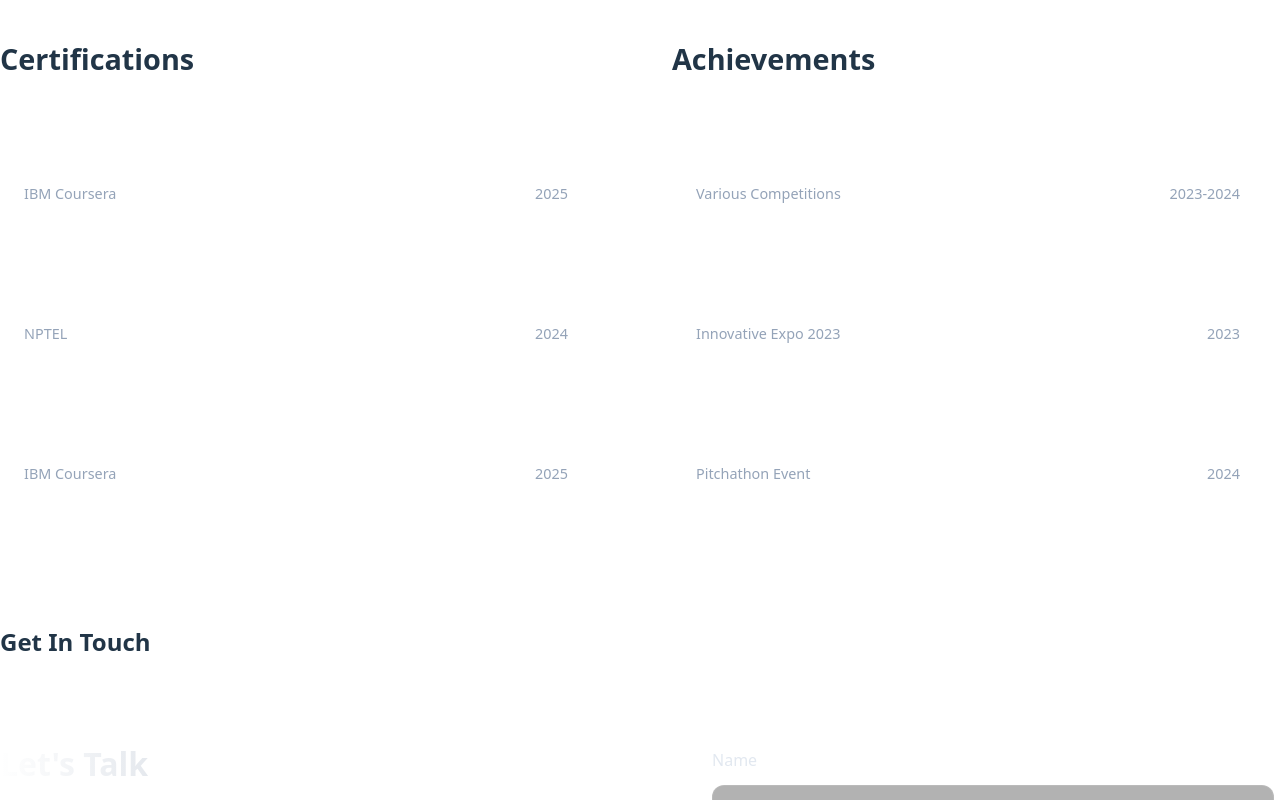
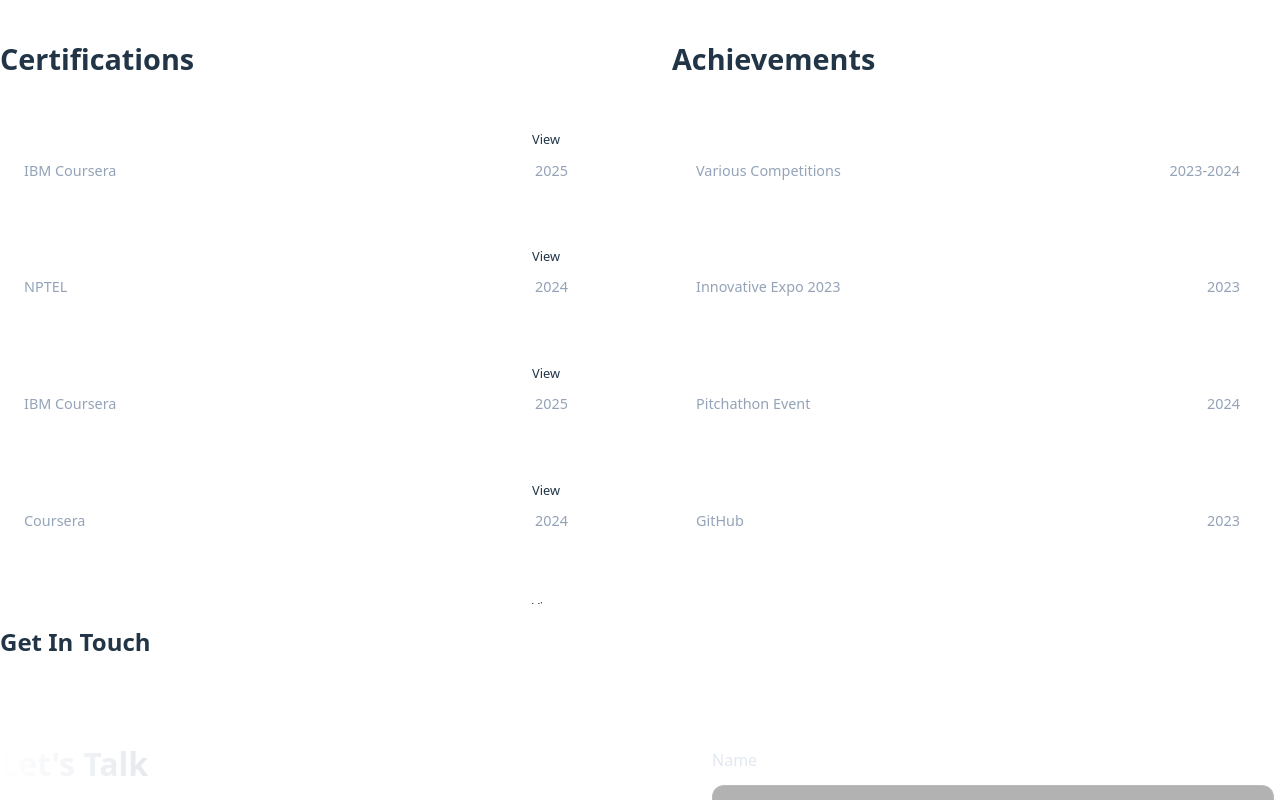
Before and after one commit to Bhrighu12/Personal-Website, a React (Vite) app in the folder client/: page / in a window 1280 px wide. Shown: the part 2080-2880 px from the top of the page. Built offline with nearby package versions, Linux system fonts and the light colour scheme; the HTML template or start-up script is replaced by a standard one.

Commit message:
ViewCertificateEnabled

```diff
--- a/client/src/components/Certificates.jsx
+++ b/client/src/components/Certificates.jsx
@@ -3,16 +3,16 @@
 
 const Certificates = () => {
     const certificates = [
-        { name: 'Java Programming', issuer: 'IBM Coursera', date: '2025' },
-        { name: 'Introduction to AIML', issuer: 'NPTEL', date: '2024' },
-        { name: 'Introduction to Software Engineering', issuer: 'IBM Coursera', date: '2025' },
-        { name: 'Node.js Bootcamp', issuer: 'Coursera', date: '2024' },
-        { name: 'Full Stack Web Dev', issuer: 'FreeCodeCamp', date: '2022' },
-        { name: 'Python for Data Science', issuer: 'EdX', date: '2023' },
-        { name: 'AWS Cloud Practitioner', issuer: 'AWS', date: '2024' },
-        { name: 'Docker & Kubernetes', issuer: 'Udemy', date: '2024' },
-        { name: 'Agile Methodologies', issuer: 'LinkedIn Learning', date: '2023' },
-        { name: 'Cyber Security Basics', issuer: 'Google', date: '2022' }
+        { name: 'Java Programming', issuer: 'IBM Coursera', date: '2025', pdf: '/certificates/placeholder.pdf' },
+        { name: 'Introduction to AIML', issuer: 'NPTEL', date: '2024', pdf: '/certificates/placeholder.pdf' },
+        { name: 'Introduction to Software Engineering', issuer: 'IBM Coursera', date: '2025', pdf: '/certificates/placeholder.pdf' },
+        { name: 'Node.js Bootcamp', issuer: 'Coursera', date: '2024', pdf: '/certificates/placeholder.pdf' },
+        { name: 'Full Stack Web Dev', issuer: 'FreeCodeCamp', date: '2022', pdf: '/certificates/placeholder.pdf' },
+        { name: 'Python for Data Science', issuer: 'EdX', date: '2023', pdf: '/certificates/placeholder.pdf' },
+        { name: 'AWS Cloud Practitioner', issuer: 'AWS', date: '2024', pdf: '/certificates/placeholder.pdf' },
+        { name: 'Docker & Kubernetes', issuer: 'Udemy', date: '2024', pdf: '/certificates/placeholder.pdf' },
+        { name: 'Agile Methodologies', issuer: 'LinkedIn Learning', date: '2023', pdf: '/certificates/placeholder.pdf' },
+        { name: 'Cyber Security Basics', issuer: 'Google', date: '2022', pdf: '/certificates/placeholder.pdf' }
     ];
 
     const achievements = [
@@ -55,7 +55,37 @@
                         transition={{ delay: index * 0.1, duration: 0.4 }}
                         whileHover={{ scale: 1.02, backgroundColor: 'rgba(255,255,255,0.08)' }}
                     >
-                        <h4 style={{ fontSize: '1.1rem', marginBottom: '0.3rem', color: '#fff' }}>{item.name}</h4>
+                        <div style={{ display: 'flex', justifyContent: 'space-between', alignItems: 'flex-start', marginBottom: '0.3rem' }}>
+                            <h4 style={{ fontSize: '1.1rem', margin: 0, color: '#fff' }}>{item.name}</h4>
+                            {item.pdf && (
+                                <a
+                                    href={item.pdf}
+                                    target="_blank"
+                                    rel="noopener noreferrer"
+                                    style={{
+                                        fontSize: '0.8rem',
+                                        color: 'var(--accent-color)',
+                                        textDecoration: 'none',
+                                        border: '1px solid var(--accent-color)',
+                                        padding: '2px 8px',
+                                        borderRadius: '4px',
+                                        marginLeft: '10px',
+                                        whiteSpace: 'nowrap',
+                                        transition: 'all 0.3s ease'
+                                    }}
+                                    onMouseEnter={(e) => {
+                                        e.target.style.backgroundColor = 'var(--accent-color)';
+                                        e.target.style.color = '#fff';
+                                    }}
+                                    onMouseLeave={(e) => {
+                                        e.target.style.backgroundColor = 'transparent';
+                                        e.target.style.color = 'var(--accent-color)';
+                                    }}
+                                >
+                                    View
+                                </a>
+                            )}
+                        </div>
                         <div style={{ display: 'flex', justifyContent: 'space-between', fontSize: '0.9rem', color: '#94a3b8' }}>
                             <span>{item.issuer || item.event}</span>
                             <span>{item.date}</span>
```
Also changed, not shown: 1 other file (tests, documents, lock files or other folders).
